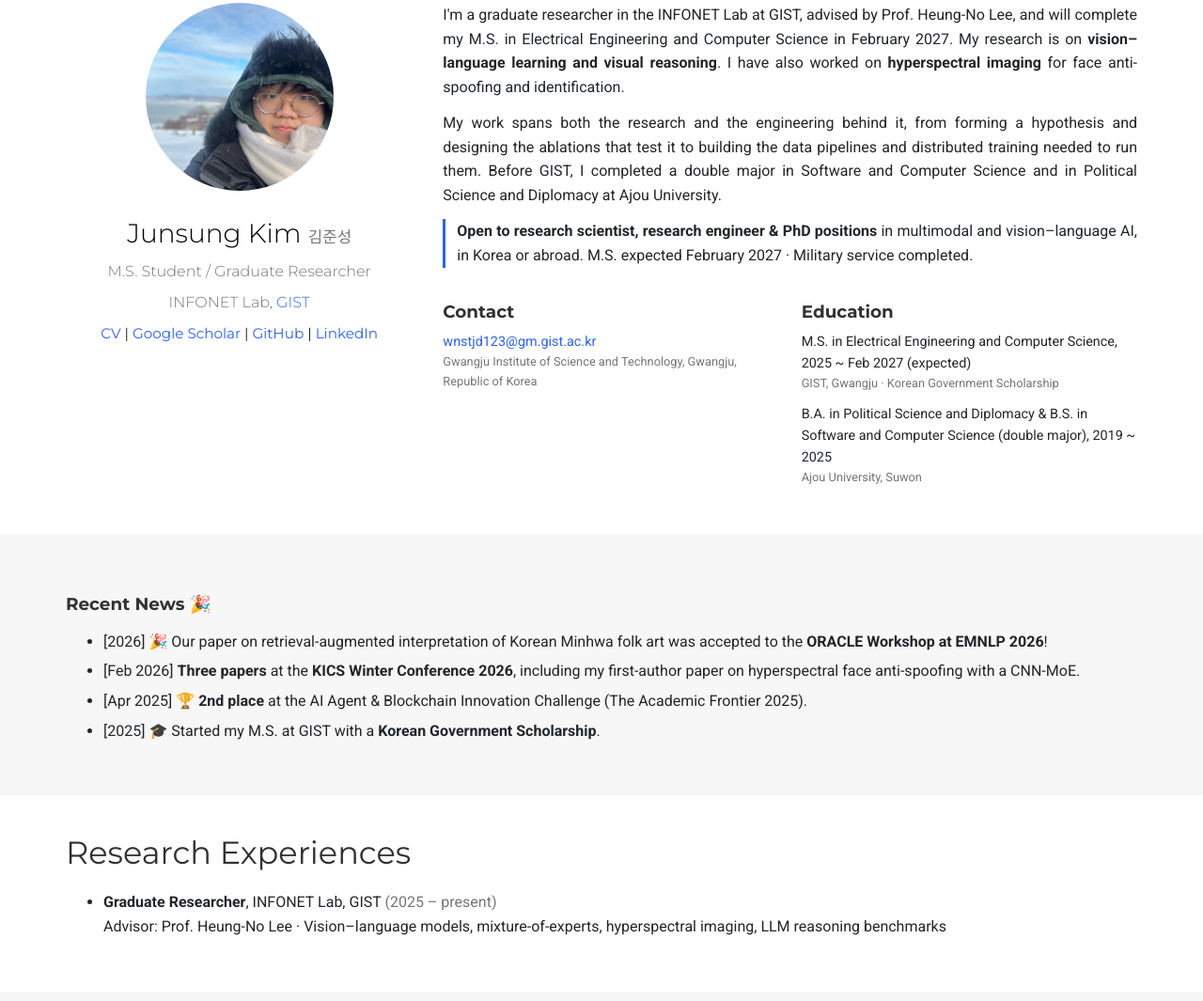
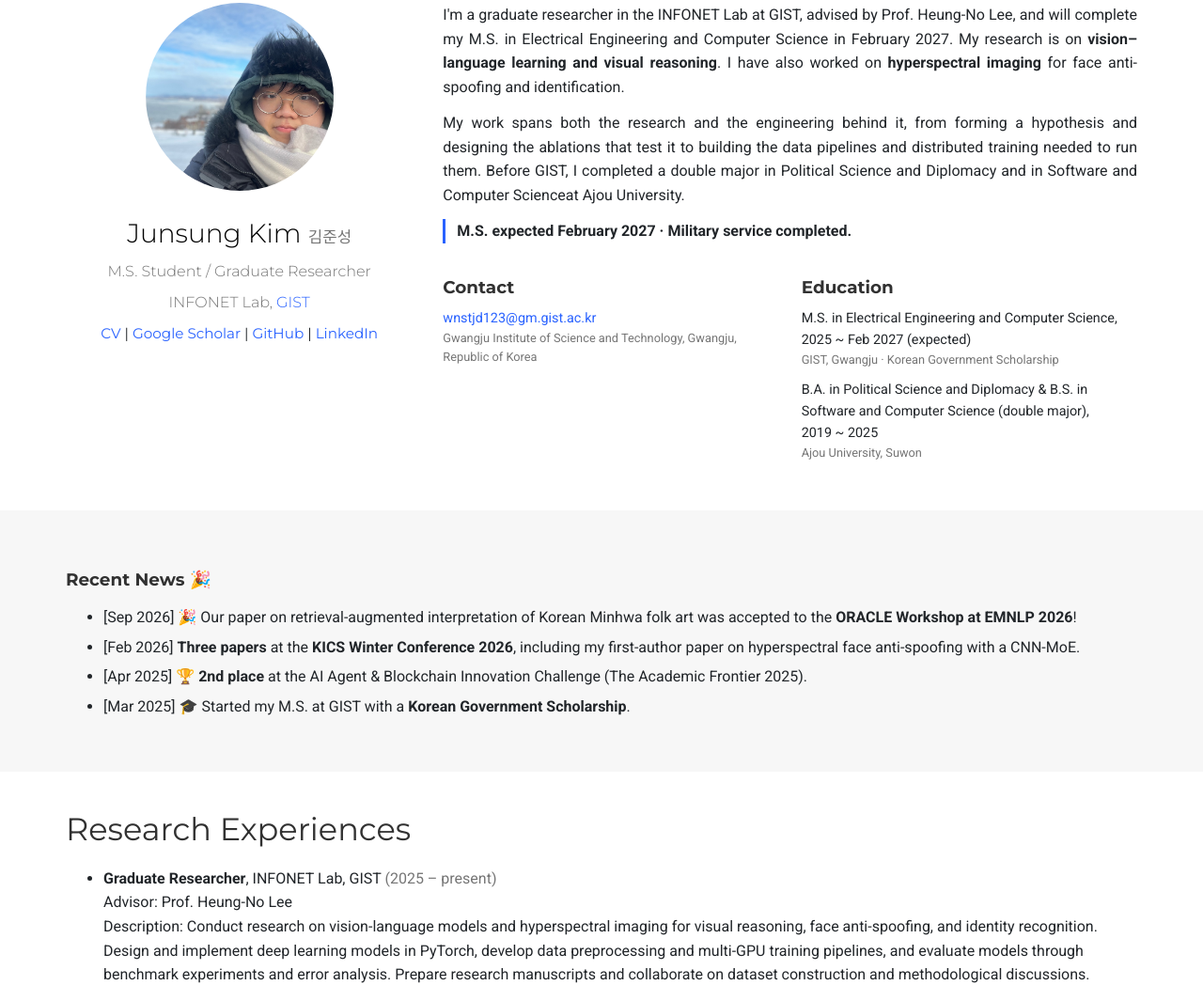
Before and after one commit to ClementKim/ClementKim.github.io, a plain HTML site: page index.html in a window 1280 px wide. Shown: the part 107-1172 px from the top of the page at 94% size. Drawn offline with Linux system fonts and the light colour scheme.

Commit message:
Revise education details and recent news entries
Updated educational background and recent news items for clarity and accuracy.

```diff
--- a/index.html
+++ b/index.html
@@ -140,9 +140,8 @@
               --> I have also worked on <b>hyperspectral imaging</b> for face anti-spoofing and identification.</p>
             <p>My work spans both the research and the engineering behind it, from forming a hypothesis and designing the
               ablations that test it to building the data pipelines and distributed training needed to run them. Before GIST,
-              I completed a double major in Software and Computer Science and in Political Science and Diplomacy at Ajou University.</p>
-            <p class="open"><b>Open to research scientist, research engineer &amp; PhD positions</b> in multimodal and
-              vision–language AI, in Korea or abroad. M.S. expected February 2027 · Military service completed.</p>
+              I completed a double major in Political Science and Diplomacy and in Software and Computer Scienceat Ajou University.</p>
+            <p class="open"><b> M.S. expected February 2027 · Military service completed.</b></p>
           </div>
           <div class="two-col">
             <div>
@@ -157,7 +156,7 @@
               <ul class="plain">
                 <li><p class="course">M.S. in Electrical Engineering and Computer Science, 2025 ~ Feb 2027 (expected)</p>
                   <p class="institution">GIST, Gwangju · Korean Government Scholarship</p></li>
-                <li><p class="course">B.A. in Political Science and Diplomacy &amp; B.S. in Software and Computer Science (double major), 2019 ~ 2025</p>
+                <li><p class="course">B.A. in Political Science and Diplomacy &amp; B.S. in Software and Computer Science (double major), <br>2019 ~ 2025</p>
                   <p class="institution">Ajou University, Suwon</p></li>
               </ul>
             </div>
@@ -170,13 +169,10 @@
       <div class="container">
         <h3>Recent News 🎉</h3>
         <ul class="news">
-          <!-- IP-MoE section commented out: IP-MoE news item
-          <li>[2026] Submitted two papers to <b>ICLR 2027</b>, including my first-author work on IP-MoE.</li>
-          -->
-          <li>[2026] 🎉 Our paper on retrieval-augmented interpretation of Korean Minhwa folk art was accepted to the <b>ORACLE Workshop at EMNLP 2026</b>!</li>
+          <li>[Sep 2026] 🎉 Our paper on retrieval-augmented interpretation of Korean Minhwa folk art was accepted to the <b>ORACLE Workshop at EMNLP 2026</b>!</li>
           <li>[Feb 2026] <b>Three papers</b> at the <b>KICS Winter Conference 2026</b>, including my first-author paper on hyperspectral face anti-spoofing with a CNN-MoE.</li>
           <li>[Apr 2025] 🏆 <b>2nd place</b> at the AI Agent &amp; Blockchain Innovation Challenge (The Academic Frontier 2025).</li>
-          <li>[2025] 🎓 Started my M.S. at GIST with a <b>Korean Government Scholarship</b>.</li>
+          <li>[Mar 2025] 🎓 Started my M.S. at GIST with a <b>Korean Government Scholarship</b>.</li>
         </ul>
       </div>
     </section>
@@ -186,7 +182,11 @@
         <h1>Research Experiences</h1>
         <ul class="list">
           <li><b>Graduate Researcher</b>, INFONET Lab, GIST <span class="when">(2025 – present)</span><br>
-            Advisor: Prof. Heung-No Lee · Vision–language models, mixture-of-experts, hyperspectral imaging, LLM reasoning benchmarks</li>
+            Advisor: Prof. Heung-No Lee<br>
+            Description: Conduct research on vision-language models and hyperspectral imaging for visual reasoning, face anti-spoofing, and identity recognition. Design and implement deep
+            learning models in PyTorch, develop data preprocessing and multi-GPU training pipelines, and evaluate models through benchmark experiments and error analysis. Prepare research
+            manuscripts and collaborate on dataset construction and methodological discussions.
+          </li>
         </ul>
       </div>
     </section>
```
